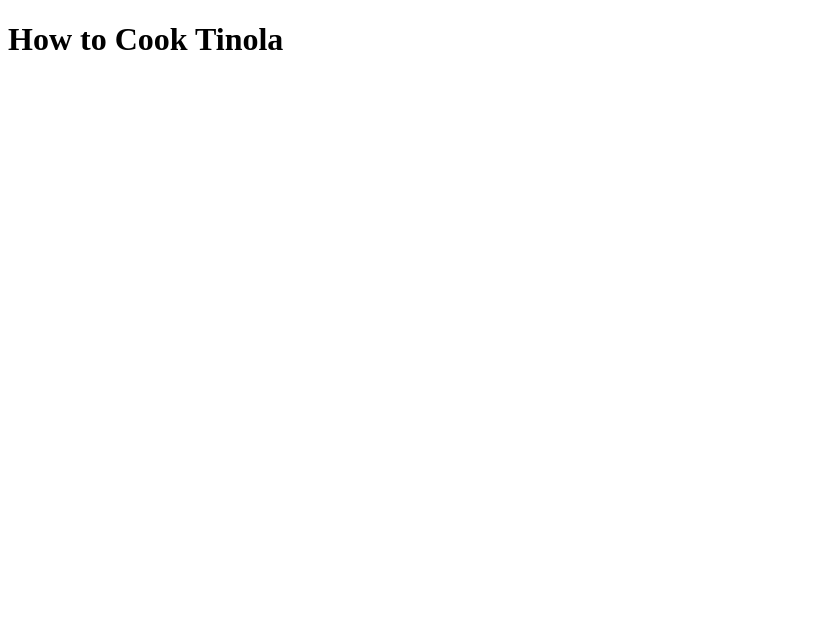
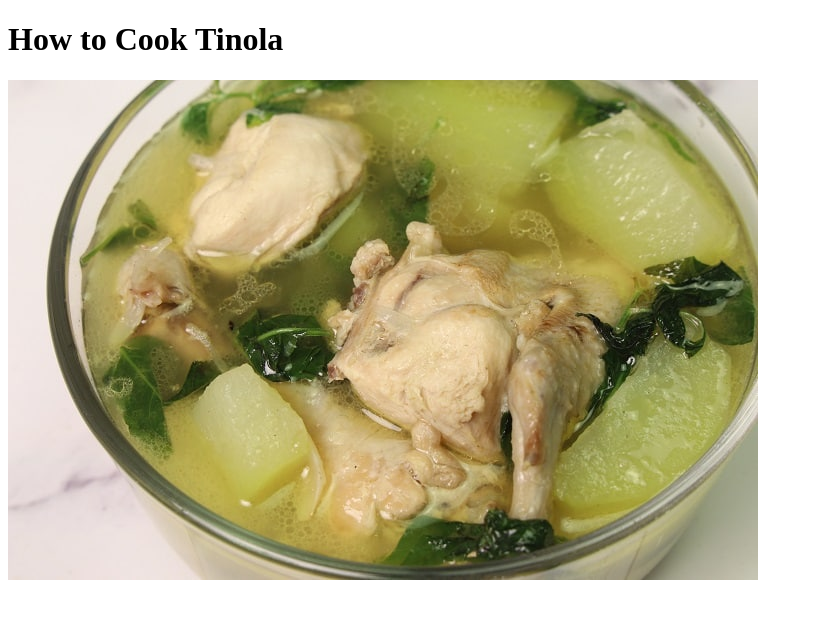
Before and after one commit to jmopena058/odin-recipes, a plain HTML site: page recipes/tinola.html in a window 1280 px wide. Shown: the whole page, without its empty margins (0-813 px from the left). Drawn offline with Linux system fonts and the light colour scheme.

Commit message:
linked recipe photo

```diff
--- a/recipes/tinola.html
+++ b/recipes/tinola.html
@@ -8,5 +8,6 @@
 </head>
 <body>
   <h1>How to Cook Tinola</h1>
+  <img src="../recipeimages/tm-wp.jpg" alt="tinola photo">
 </body>
 </html>
```
